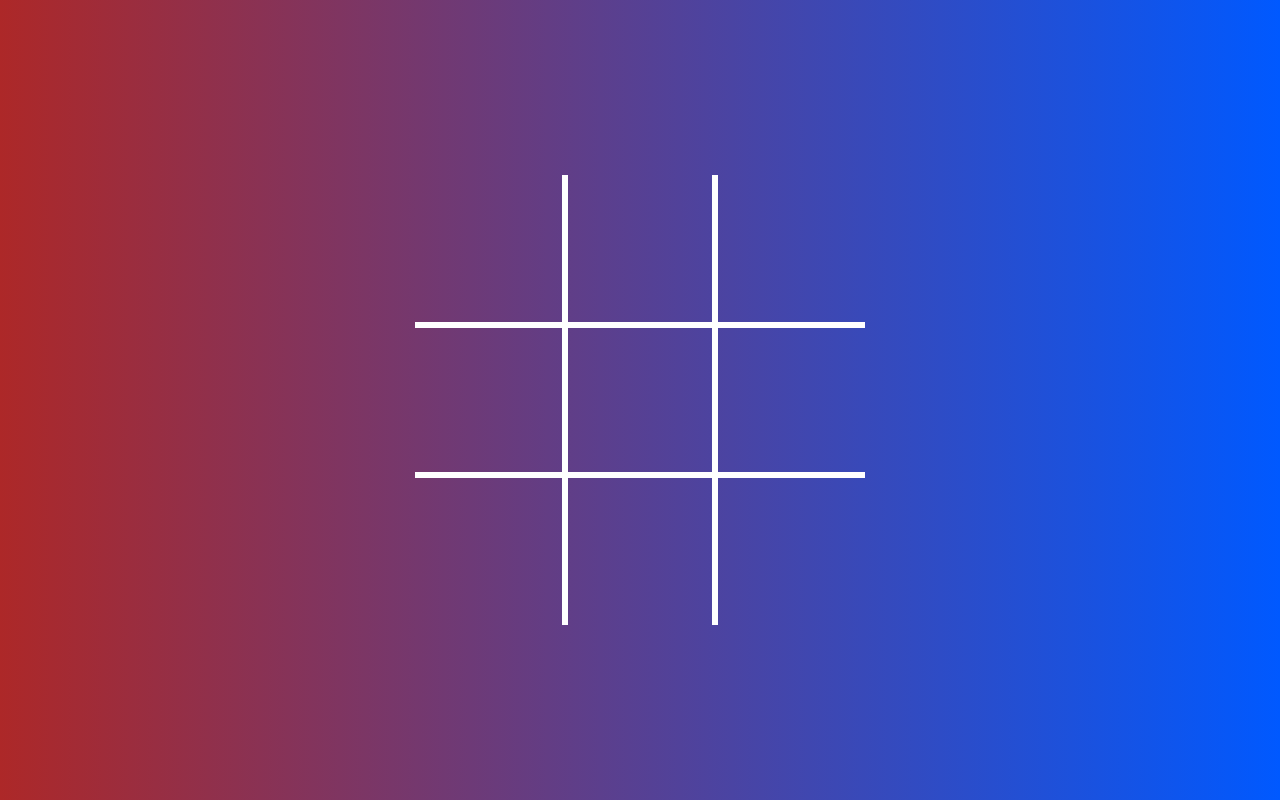
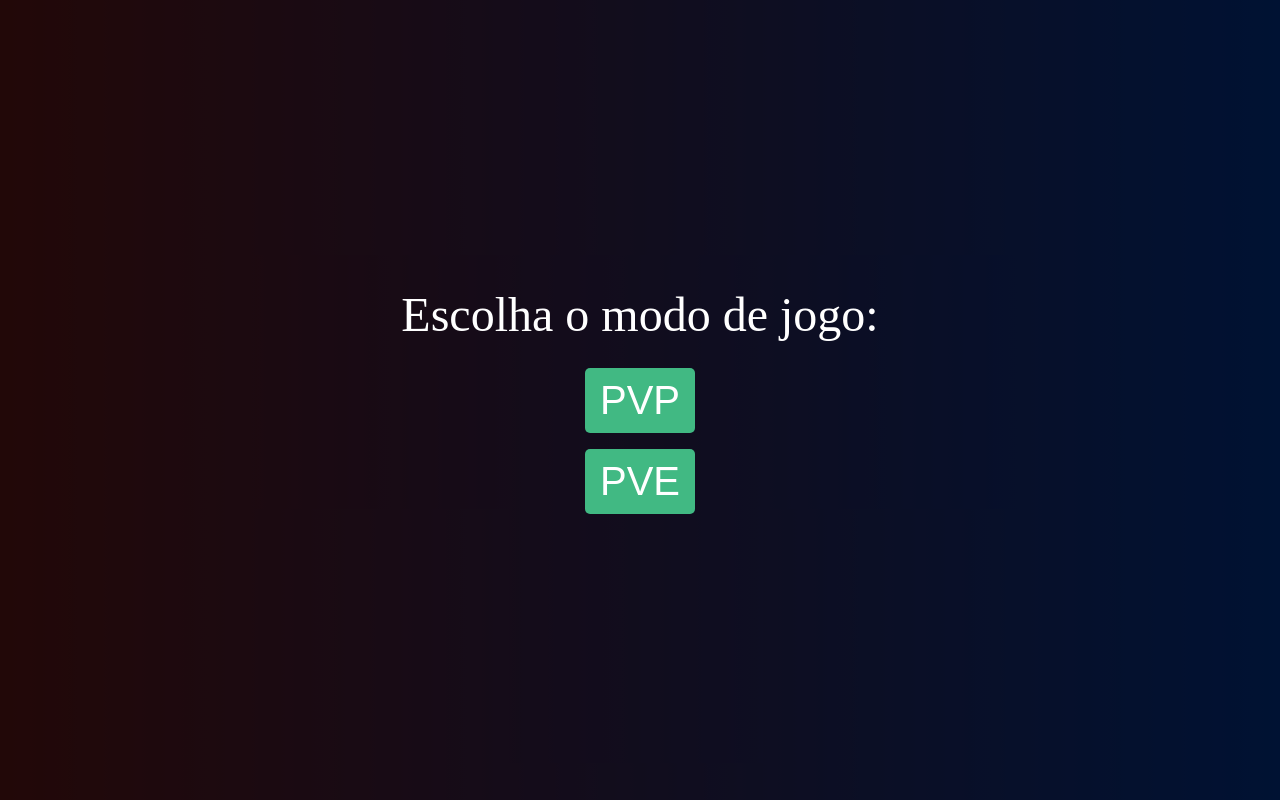
Before and after one commit to YagoGomesDaSilva/JS_Tic-Tac-Toe, a plain HTML site: page index.html in a window 1280 px wide. Drawn offline with Linux system fonts and the light colour scheme.

Commit message:
Add modo de jogo

```diff
--- a/scripts.js
+++ b/scripts.js
@@ -1,14 +1,4 @@
 let isCircleTurn;
-
-const setQuerySelectors = () => {
-  const cellElements = document.querySelectorAll('[data-cell]');
-  const board = document.querySelector('[data-board]');
-  const winningMessage = document.querySelector('[data-winning-message]');
-  const winningMessageTextElement = document.querySelector('[data-winning-message-text]');
-  const restartButton = document.querySelector('[data-restart-button]');
-
-  return { cellElements, board, winningMessage, winningMessageTextElement, restartButton };
-};
 
 const winningCombinations = [
   [0, 1, 2],
@@ -21,7 +11,67 @@ const winningCombinations = [
   [2, 4, 6],
 ];
 
-const makeBoard = () => {
+const setQuerySelectors = () => {
+  const cellElements = document.querySelectorAll('[data-cell]');
+  const board = document.querySelector('[data-board]');
+  const winningMessage = document.querySelector('[data-winning-message]');
+  const winningMessageTextElement = document.querySelector('[data-winning-message-text]');
+  const restartButton = document.querySelector('[data-restart-button]');
+
+  return { cellElements, board, winningMessage, winningMessageTextElement, restartButton };
+};
+
+const playModeDialog = () => {
+  const overlay = document.createElement('div');
+  const contener = document.createElement('div');
+  const text = document.createElement('p');
+  const buttonPVP = document.createElement('button');
+  const buttonPVE = document.createElement('button');
+
+  overlay.id = 'overlay';
+  contener.id = 'custom-prompt';
+  buttonPVP.id = 'PVP';
+  buttonPVE.id = 'PVE';
+
+  text.innerText = 'Escolha o modo de jogo:';
+  buttonPVP.textContent = 'PVP';
+  buttonPVE.textContent = 'PVE';
+
+  overlay.appendChild(text);
+  overlay.appendChild(contener);
+  overlay.appendChild(buttonPVP);
+  overlay.appendChild(buttonPVE);
+  document.body.appendChild(overlay);
+};
+
+
+const showPlayModeDialog = () => {
+  return new Promise((resolve) => {
+    let onMode;
+    const overlay = document.getElementById('overlay');
+    const buttonPVP = document.getElementById('PVP');
+    const buttonPVE = document.getElementById('PVE');
+    overlay.style.display = 'flex';
+
+    // Adiciona os listeners aos botões
+    buttonPVP.addEventListener('click', () => {
+      onMode = true;
+      overlay.style.display = 'none';
+      resolve(onMode); // Resolve a Promise quando o modo é escolhido
+    });
+
+    buttonPVE.addEventListener('click', () => {
+      onMode = false;
+      overlay.style.display = 'none';
+      resolve(onMode); // Resolve a Promise quando o modo é escolhido
+    });
+
+  });
+
+};
+
+
+const makeBoard = (onMode) => {
   // Cria o elemento div com a classe 'board' e o atributo 'data-board'
   const boardDiv = document.createElement('div');
   boardDiv.className = 'board';
@@ -156,11 +206,16 @@ const handleClick = (event) => {
   }
 };
 
-makeBoard();
-makeWinningMessage();
+playModeDialog();
 
-startGame();
+const runGame = async () => {
+  const onMode = await showPlayModeDialog();
+  makeBoard(onMode);
+  makeWinningMessage();
+  startGame();
+  const restartButton = document.querySelector('[data-restart-button]');
 
-const restartButton = document.querySelector('[data-restart-button]');
+  restartButton.addEventListener('click', () => {location.reload();} );
+};
 
-restartButton.addEventListener('click', startGame);
+runGame();
--- a/styles.css
+++ b/styles.css
@@ -24,6 +24,41 @@
     justify-items: center;
     align-items: center;
     grid-template-columns: repeat(3, auto);
+  }
+
+  #overlay {
+    display: none;
+    position: fixed;
+    top: 0;
+    left: 0;
+    right: 0;
+    bottom: 0;
+    justify-content: center;
+    align-items: center;
+    background-color: rgba(0, 0, 0, 0.8);
+    flex-direction: column;
+    font-size: 3rem;
+    color: white;
+  }
+
+  #custom-prompt {
+      padding: 5px;
+  }
+
+  #PVP, #PVE {
+    font-size: 2.5rem;
+    background-color: rgba(65, 185, 131, 1);
+    padding: 10px 15px;
+    cursor: pointer;
+    border-radius: 5px;
+    border: none;
+    margin-top: 16px;
+    color: white;
+  }
+
+  #PVP:hover , #PVE:hover {
+    color: rgba(65, 185, 131, 1);
+    background-color: white;
   }
 
   .board.x .cell:not(.x):not(.circle):hover::after,
```
